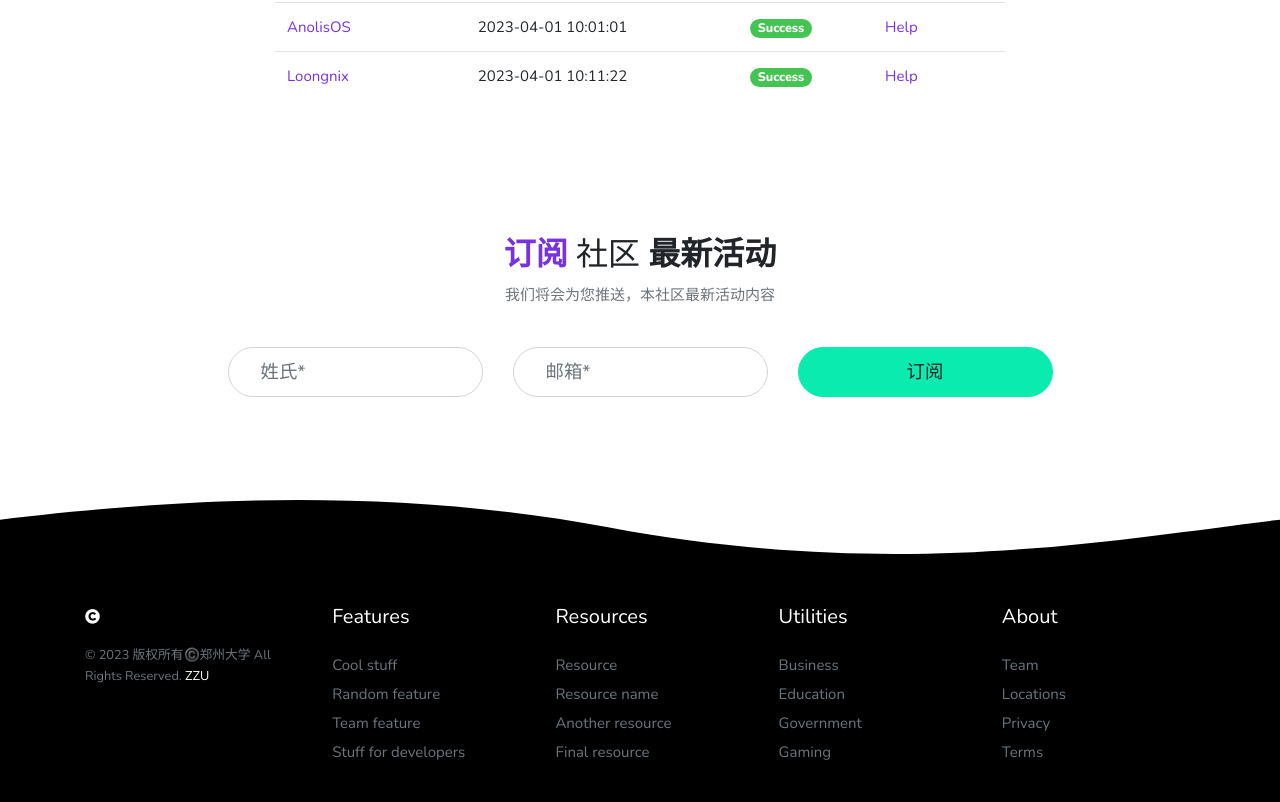
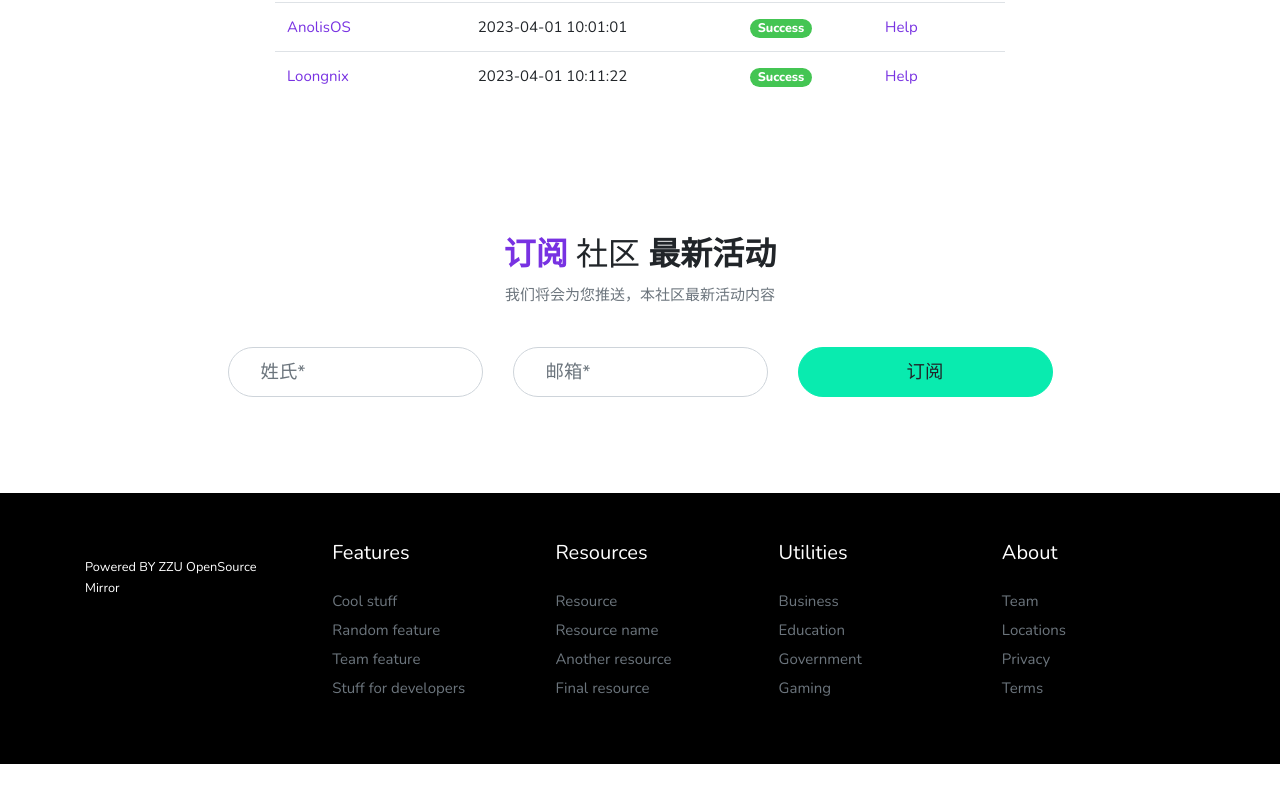
Before and after one commit to Cerber2ol8/ZzuOpenSourceMirror, a website: page mirrors.html in a window 1280 px wide. Shown: the part 868-1670 px from the top of the page. After the commit the page ends 1632 px from the top, so only its background shows below. Drawn offline with nearby package versions, Linux system fonts and the light colour scheme.

Commit message:
[update mirrors.html] 修改navbar和footer

```diff
--- a/mirrors.html
+++ b/mirrors.html
@@ -29,7 +29,7 @@ NAVBAR
 ------------------------------------------->
 <nav class=" navbar topnav navbar-expand-lg navbar-dark bg-dark fixed-top">
 	<div class="container-fluid">
-		<a class="navbar-brand" href="./index.html"><i class="fas fa-anchor mr-2"></i><strong>郑州大学开源镜像站</strong></a>
+		<a class="navbar-brand" href="./index.html"><strong>郑州大学开源镜像站</strong></a>
 		<button class="navbar-toggler collapsed" type="button" data-toggle="collapse" data-target="#navbarColor02" aria-controls="navbarColor02" aria-expanded="false" aria-label="Toggle navigation">
 		<span class="navbar-toggler-icon"></span>
 		</button>
@@ -61,6 +61,7 @@ NAVBAR
 				<span class="nav-link" href="#">
 				<a class="btn btn-cyan btn-round shadow-sm" href="./login.html" >
 									注册/登录
+					<a href="https://github.com/wowthemesnet/Anchor-Bootstrap-UI-Kit/archive/master.zip" class="downloadzip" class="hidden"></a>
 				</a>
 				</span>
 				</li>
@@ -282,17 +283,15 @@ NEWSLETTER
 <!--------------------------------------
 FOOTER
 --------------------------------------->
-<svg version="1.1" id="Layer_1" xmlns="http://www.w3.org/2000/svg" xmlns:xlink="http://www.w3.org/1999/xlink" x="0px" y="0px" viewbox="0 0 1440 126" style="enable-background:new 0 0 1440 126;" xml:space="preserve">
-<path class="bg-black" d="M685.6,38.8C418.7-11.1,170.2,9.9,0,30v96h1440V30C1252.7,52.2,1010,99.4,685.6,38.8z"/>
-</svg>
 <footer class="bg-black pb-5">
 	<div class="container">
+		<br>
+		<br>
 		<div class="row">
 			<div class="col-12 col-md mr-4">
-			<i class="fas fa-copyright text-white"></i>
-			<small class="d-block mt-3 text-muted">©
-			<script>document.write(new Date().getFullYear())</script>
-			版权所有©️郑州大学  All Rights Reserved. <a target="_blank" href="http://www.zzu.edu.cn/">ZZU</a>
+				<!-- <i class="fas fa-copyright text-white"></i> -->
+				<small class="d-block mt-3 text-white">
+				Powered BY <a target="_blank" href="https://mirrors.zzu.edu.cn">ZZU OpenSource Mirror</a>
 				</small>
 			</div>
 			<div class="col-6 col-md">
```
Lines whose indentation alone changed are shown as unchanged.
